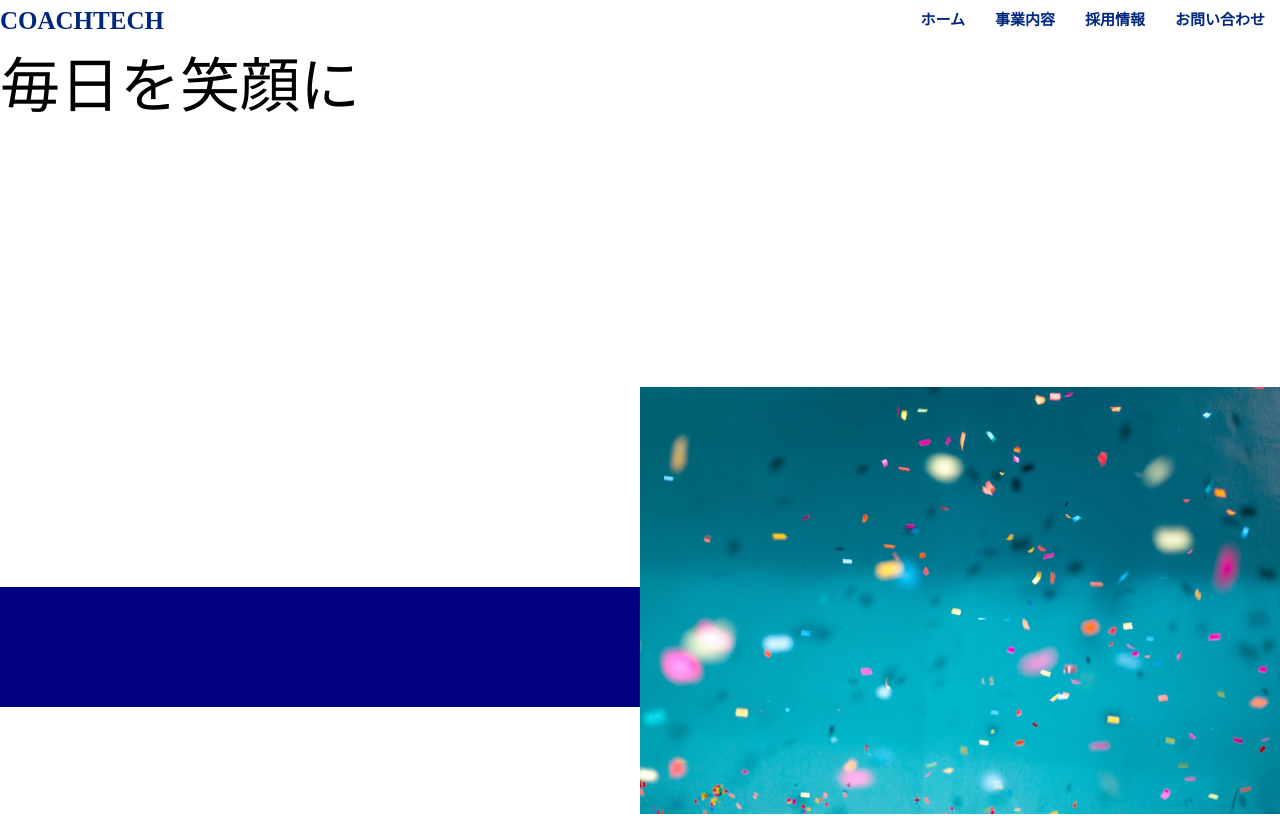
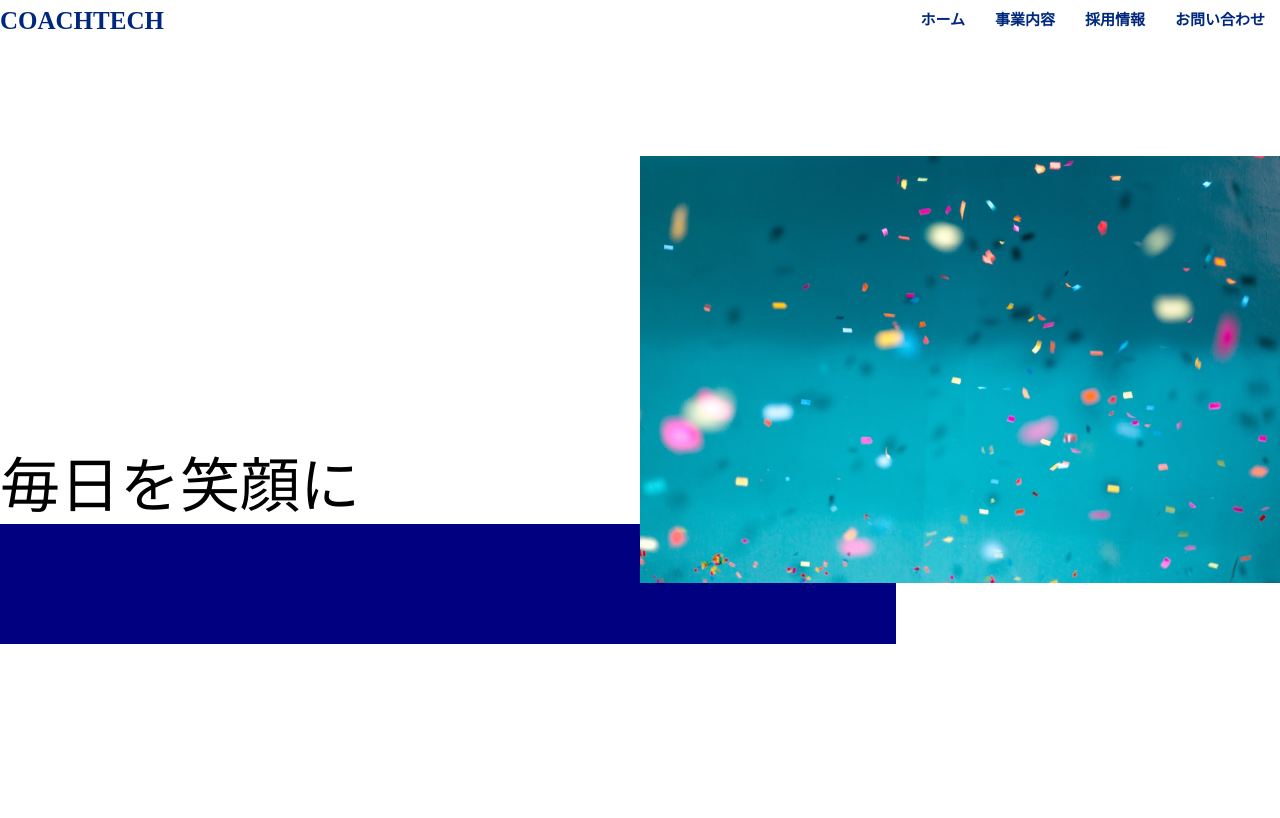
Before and after one commit to mmkano/20240115_morishita_css, a plain HTML site: page index.html in a window 1280 px wide. Drawn offline with Linux system fonts and the light colour scheme.

Commit message:
20240116_morishita_css

```diff
--- a/css/style.css
+++ b/css/style.css
@@ -33,15 +33,17 @@ header .inner{
     width: 100%;
     margin: 0 auto;
 }
-
+.main__ttl{
+    grid-row: 3/4;
+}
 .main h1{
     font-size: 60px;
     font-weight: normal;
 }
 
 .main__box{
-    position: absolute;
-    top: 50%;
+    /*position: absolute;
+    top: 50%;*/
     grid-row: 3/4;
     width: 70%;
     height: 120px;
@@ -51,7 +53,7 @@ header .inner{
 .main__image{
     width: 50%;
     position:absolute;
-    top: 50%;
+    bottom: 150px;
     left: 50%;
 
 }
--- a/index.html
+++ b/index.html
@@ -24,8 +24,10 @@
     </header>
 
         <div class="main">
+          <div class="main__ttl">
             <h1>毎日を笑顔に</h1>
             <div class="main__box"></div>
+          </div>
             <div class="main__image">
                 <img src="img/firstview 2.jpeg" alt="">
             </div>
```
